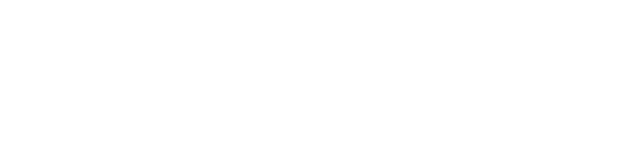
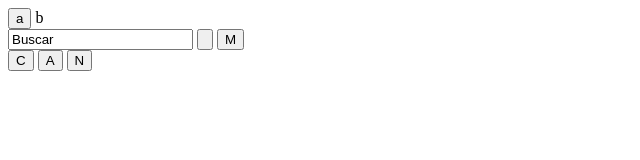
Before and after one commit to lacedelli/youtube_homepage, a plain HTML site: page index.html in a window 1280 px wide. Shown: the whole page, without its empty margins (0-640 px from the left). Drawn offline with Linux system fonts and the light colour scheme.

Commit message:
add buttons to header

```diff
--- a/index.html
+++ b/index.html
@@ -8,10 +8,23 @@
 	<body>
 		<header>
 			<div class="left">
+				<button class="hamburger">a</button>
+				<a class="youtube-logo" title"Página Principal de YouTube">
+					b
+				</a>
 			</div>
 			<div class="center">
+				<form>
+					<input type="text" id="search" name="search" value="Buscar">
+					<input type="button" title="Buscar">
+					<button class="button-clear microphone" title="Realiza Búsquedas con voz">M</button>
+				</form>
 			</div>
 			<div class="right">
+				<button class="button-clear upload-video" title="Crear">C</button>
+				<button class="button-clear apps" title="Apps de YouTube">A</button>
+				<button class="button-clear notifications" title="Notificaciones">N</button>
+				<a class="user-icon"><img></a>
 			</div>
 		</header>
 		<nav>
```
